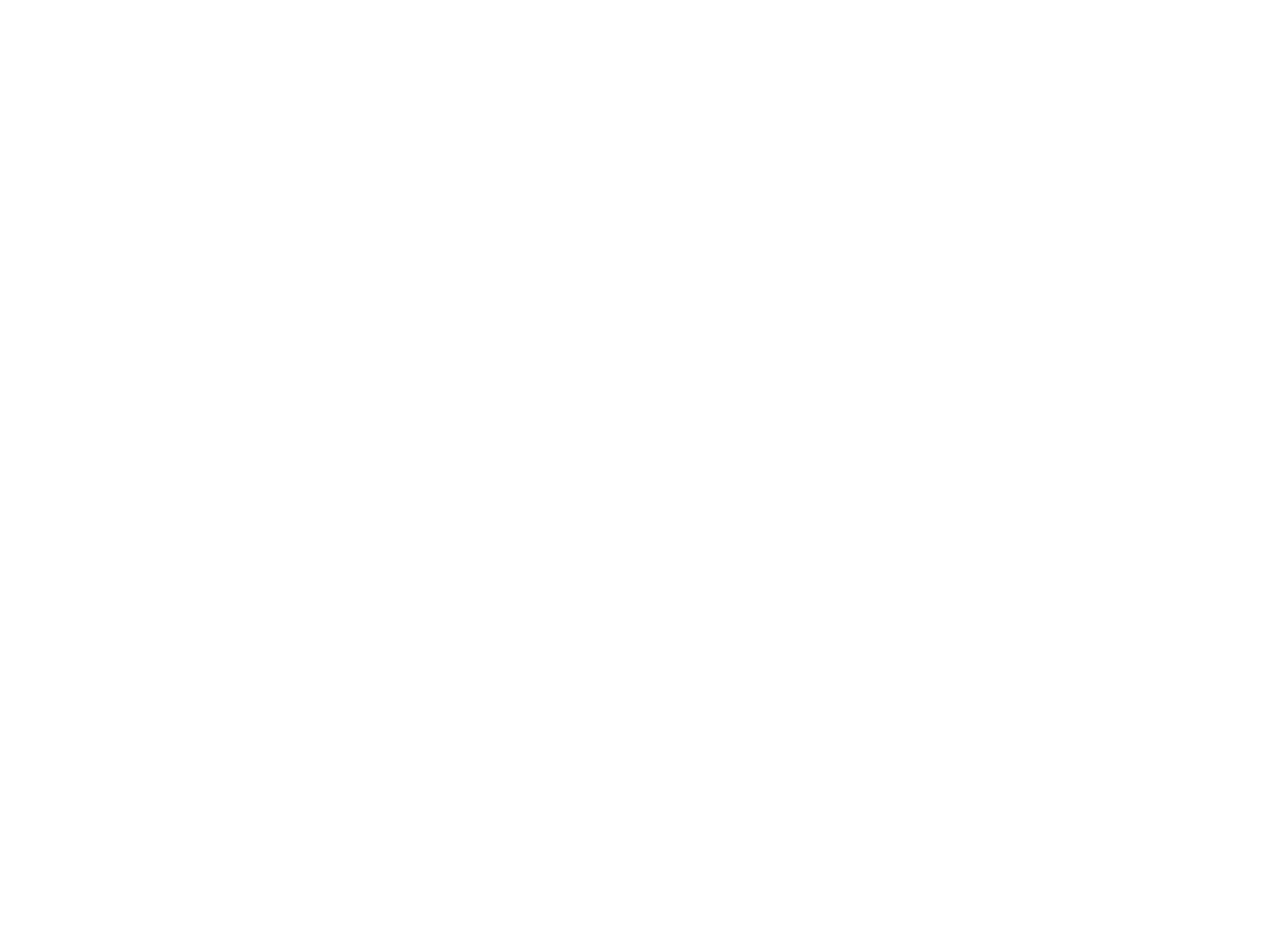
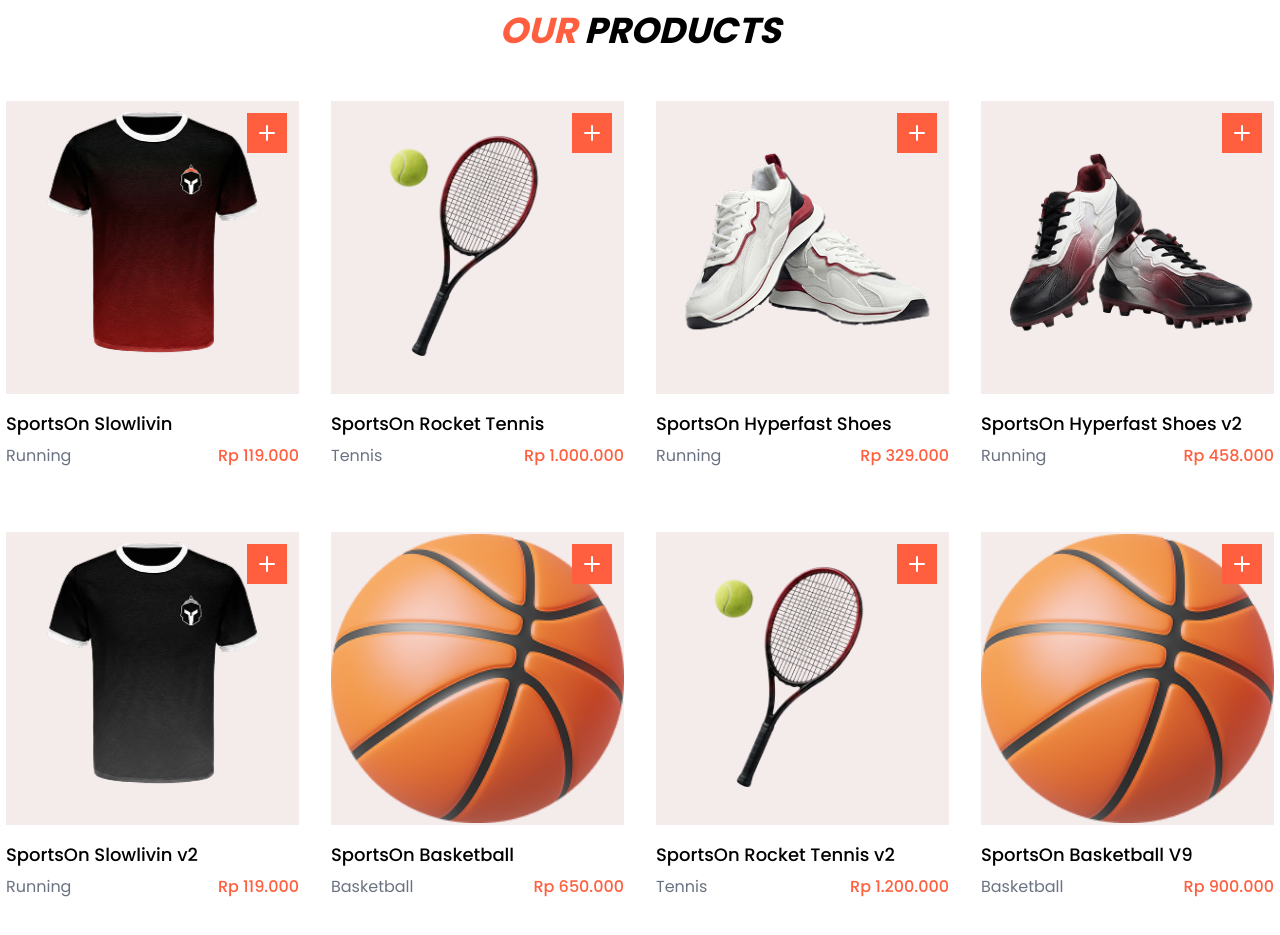
Before and after one commit to ikhfad/ikhfad-sporton-fe, a Next.js app: page / in a window 1280 px wide. Shown: the part 1240-2175 px from the top of the page. Before the commit the page ends 1123 px from the top, so only its background shows below. Built offline with nearby package versions, Linux system fonts and the light colour scheme.

Commit message:
feat: create product section

```diff
--- /dev/null
+++ b/app/(landing)/components/home/products.tsx
@@ -0,0 +1,100 @@
+import Image from "next/image";
+import Link from "next/link";
+import Button from "../ui/button";
+import { FiPlus } from "react-icons/fi";
+
+const productList = [
+    {
+        name: "SportsOn Slowlivin",
+        category: "Running",
+        price: 119000,
+        imgUrl: "product-1.png",
+    },
+    {
+        name: "SportsOn Rocket Tennis",
+        category: "Tennis",
+        price: 999999,
+        imgUrl: "product-2.png",
+    },
+    {
+        name: "SportsOn Hyperfast Shoes",
+        category: "Running",
+        price: 329000,
+        imgUrl: "product-3.png",
+    },
+    {
+        name: "SportsOn Hyperfast Shoes v2",
+        category: "Running",
+        price: 458000,
+        imgUrl: "product-4.png",
+    },
+    {
+        name: "SportsOn Slowlivin v2",
+        category: "Running",
+        price: 119000,
+        imgUrl: "product-5.png",
+    },
+    {
+        name: "SportsOn Basketball",
+        category: "Basketball",
+        price: 650000,
+        imgUrl: "product-6.png",
+    },
+    {
+        name: "SportsOn Rocket Tennis v2",
+        category: "Tennis",
+        price: 1200000,
+        imgUrl: "product-2.png",
+    },
+    {
+        name: "SportsOn Basketball V9",
+        category: "Basketball",
+        price: 900000,
+        imgUrl: "product-6.png",
+    },
+];
+
+const ProductsSection = () => {
+    return (
+        <section id="products-section" className="container mt-32 mx-auto">
+            <h2 className="font-bold italic text-4xl text-center mb-11">
+                <span className="text-primary">OUR </span>PRODUCTS
+            </h2>
+            <div className="grid grid-cols-4 gap-5">
+                {productList.map((product, index) => (
+                    <Link
+                        href="#"
+                        key={index}
+                        className="p-1.5 bg-white hover:drop-shadow-xl duration-300"
+                    >
+                        <div className="bg-primary-light aspect-square w-full flex justify-center items-center relative">
+                            <Image
+                                src={`/images/products/${product.imgUrl}`}
+                                alt={product.name}
+                                width={300}
+                                height={300}
+                                className="aspect-square object-contain"
+                            />
+                            <Button className="w-10 h-10 p-2! absolute right-3 top-3 ">
+                                <FiPlus size={24} />
+                            </Button>
+                        </div>
+                        <h3 className="font-medium text-lg mb-1.5 mt-4">{product.name}</h3>
+                        <div className="flex justify-between mb-8">
+                            <div className="text-gray-500">{product.category}</div>
+                            <div className="font-medium text-primary">
+                                {Intl.NumberFormat("id-ID", {
+                                    style: "currency",
+                                    currency: "IDR",
+                                    maximumSignificantDigits: 3,
+                                }).format(product.price)}
+                            </div>
+                        </div>
+                    </Link>
+                ))}
+            </div>
+        </section>
+    );
+};
+
+export default ProductsSection;
--- a/app/(landing)/page.tsx
+++ b/app/(landing)/page.tsx
@@ -1,11 +1,13 @@
 import HeroSection from "./components/home/hero";
 import CategorySection from "./components/home/categories";
+import ProductSection from "./components/home/products";
 
 export default function Home() {
   return (
     <main>
       <HeroSection />
       <CategorySection />
+      <ProductSection />
     </main>
   );
 }
```
